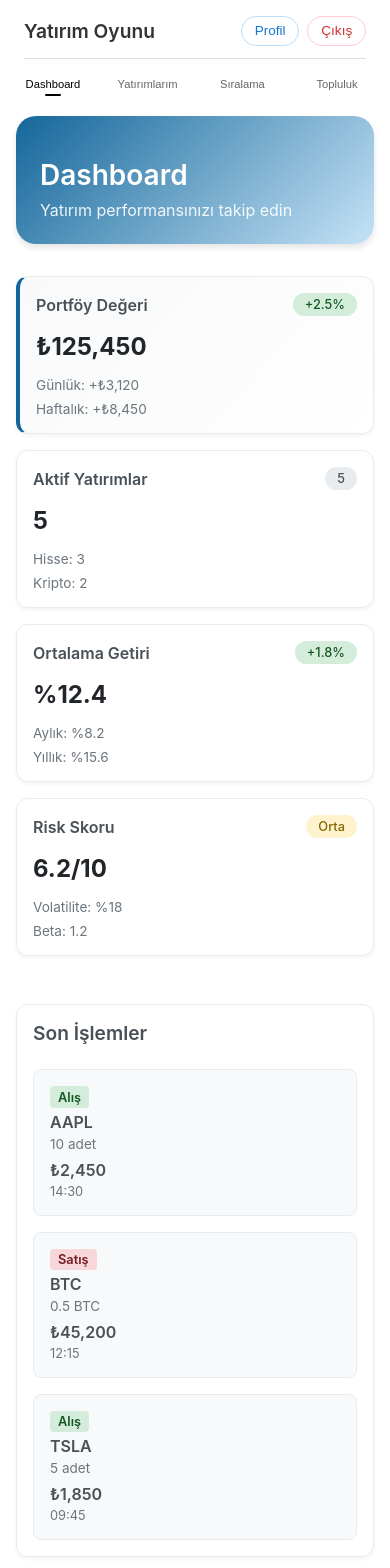
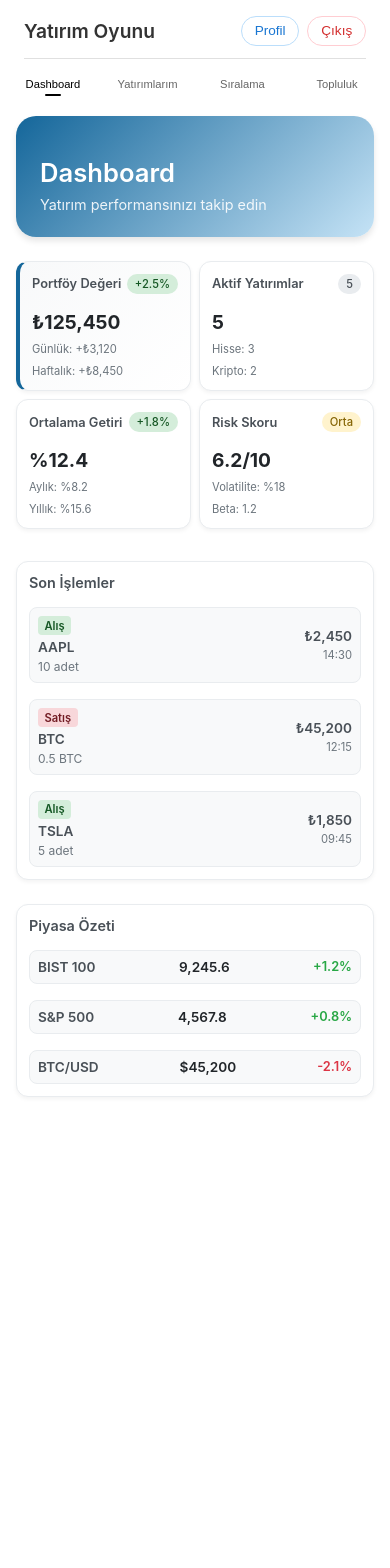
Before and after one commit to samualetto35/yatirimoyunu, a React (Create React App) app: page /dashboard in a window 390 px wide. Shown: the top 1568 px of the page. After the commit the page ends 1113 px from the top, so only its background shows below. Built offline with nearby package versions, Linux system fonts and the light colour scheme; no server answers; sample sign-in values are in the browser's storage.

Commit message:
v1.4: Mobile dashboard redesign - compact 2x2 grid, smaller cards, reduced text sizes, desktop-like layout

```diff
--- a/src/components/Dashboard.css
+++ b/src/components/Dashboard.css
@@ -256,23 +256,43 @@
 
   .dashboard-header {
     padding: 1.5rem;
+    margin-bottom: 1.5rem;
   }
 
   .dashboard-header h1 {
-    font-size: 2rem;
+    font-size: 1.8rem;
   }
 
   .dashboard-header p {
-    font-size: 1rem;
+    font-size: 0.9rem;
   }
 
   .dashboard-grid {
-    grid-template-columns: 1fr;
-    gap: 1rem;
+    grid-template-columns: repeat(2, 1fr);
+    gap: 0.75rem;
+    margin-bottom: 2rem;
+  }
+
+  .dashboard-card {
+    padding: 1rem;
+  }
+
+  .card-header h3 {
+    font-size: 0.85rem;
+  }
+
+  .card-badge {
+    font-size: 0.7rem;
+    padding: 0.2rem 0.5rem;
   }
 
   .card-value {
-    font-size: 1.75rem;
+    font-size: 1.4rem;
+    margin-bottom: 0.75rem;
+  }
+
+  .card-details span {
+    font-size: 0.75rem;
   }
 
   .dashboard-sections {
@@ -280,37 +300,97 @@
     gap: 1.5rem;
   }
 
-  .transaction-item {
-    flex-direction: column;
-    align-items: flex-start;
-    gap: 0.5rem;
+  .section-card {
+    padding: 1rem;
   }
 
-  .transaction-details {
-    align-items: flex-start;
+  .section-card h3 {
+    font-size: 1rem;
+    margin-bottom: 1rem;
+  }
+
+  .transaction-item {
+    padding: 0.75rem;
+  }
+
+  .transaction-type {
+    font-size: 0.7rem;
+    padding: 0.15rem 0.4rem;
+  }
+
+  .transaction-symbol {
+    font-size: 0.85rem;
+  }
+
+  .transaction-amount {
+    font-size: 0.75rem;
+  }
+
+  .transaction-price {
+    font-size: 0.85rem;
+  }
+
+  .transaction-time {
+    font-size: 0.7rem;
   }
 
   .market-item {
-    flex-direction: column;
-    align-items: flex-start;
-    gap: 0.5rem;
+    padding: 0.75rem;
+  }
+
+  .market-name {
+    font-size: 0.85rem;
+  }
+
+  .market-value {
+    font-size: 0.85rem;
+  }
+
+  .market-change {
+    font-size: 0.8rem;
   }
 }
 
 @media (max-width: 480px) {
   .dashboard-header h1 {
-    font-size: 1.75rem;
+    font-size: 1.6rem;
+  }
+
+  .dashboard-grid {
+    grid-template-columns: repeat(2, 1fr);
+    gap: 0.5rem;
   }
 
   .dashboard-card {
-    padding: 1rem;
+    padding: 0.75rem;
+  }
+
+  .card-header h3 {
+    font-size: 0.8rem;
   }
 
   .card-value {
-    font-size: 1.5rem;
+    font-size: 1.2rem;
+    margin-bottom: 0.5rem;
+  }
+
+  .card-details span {
+    font-size: 0.7rem;
   }
 
   .section-card {
-    padding: 1rem;
+    padding: 0.75rem;
+  }
+
+  .section-card h3 {
+    font-size: 0.9rem;
+  }
+
+  .transaction-item {
+    padding: 0.5rem;
+  }
+
+  .market-item {
+    padding: 0.5rem;
   }
 }
```
